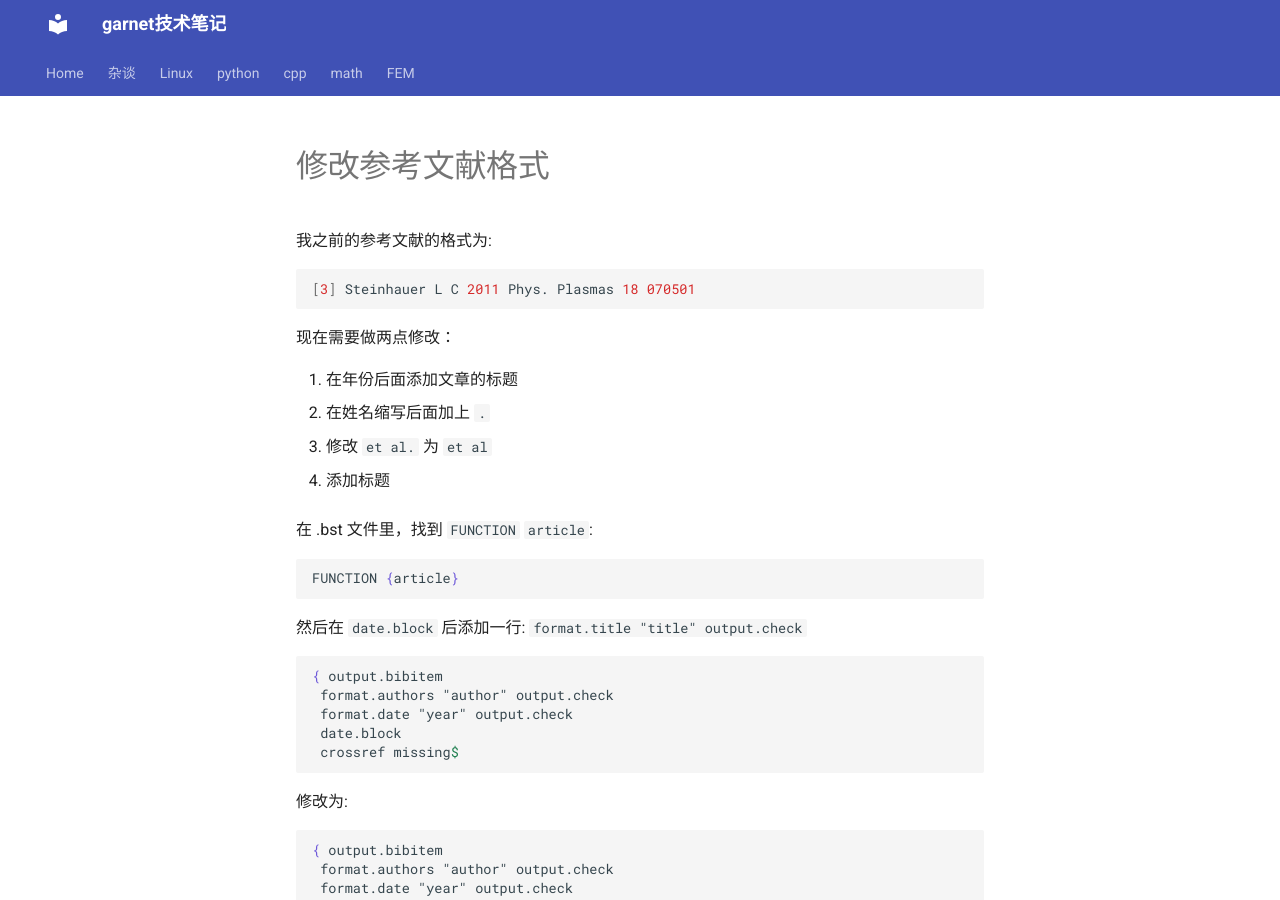
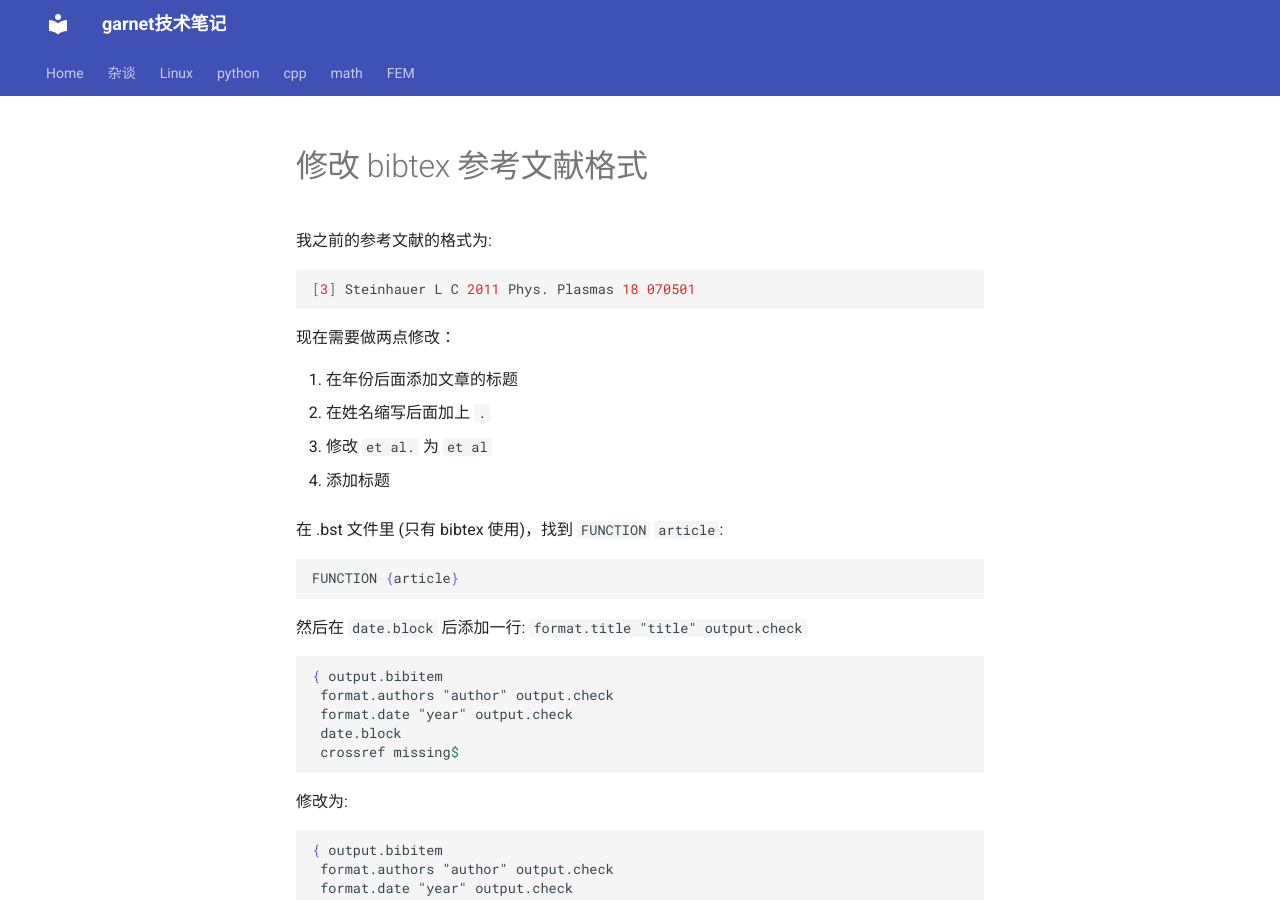
Before and after one commit to ymma98/technotes, an MkDocs documentation site: the page built from docs/latex/修改参考文献格式.md, in a window 1280 px wide and 900 px high. Built offline with MkDocs 1.6.1 and Material for MkDocs 9.7.7, drawn with Linux system fonts in a browser that asks for light colours.

Commit message:
docs/latex/修改参考文献格式.md updated from https://stackedit.cn/

````diff
--- a/docs/latex/修改参考文献格式.md
+++ b/docs/latex/修改参考文献格式.md
@@ -1,4 +1,4 @@
-# 修改参考文献格式
+# 修改 bibtex 参考文献格式
 
 我之前的参考文献的格式为:
 
@@ -14,7 +14,7 @@
 
 * 添加标题
 
-在 .bst 文件里，找到 `FUNCTION` `article`:
+在 .bst 文件里 (只有 bibtex 使用)，找到 `FUNCTION` `article`:
 
 ```latex
 FUNCTION {article}
````
Also changed, not shown: other parts of docs/latex/修改参考文献格式.md (+1 -1 lines).
